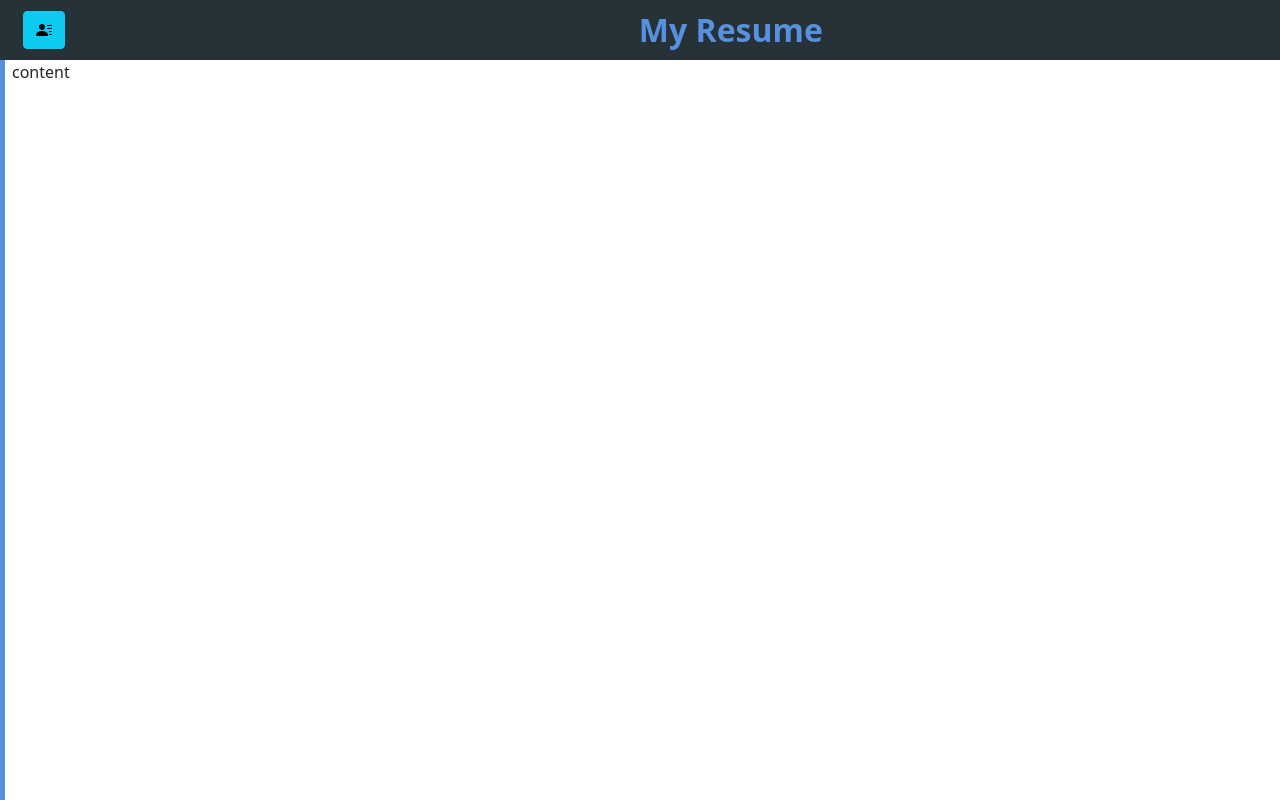
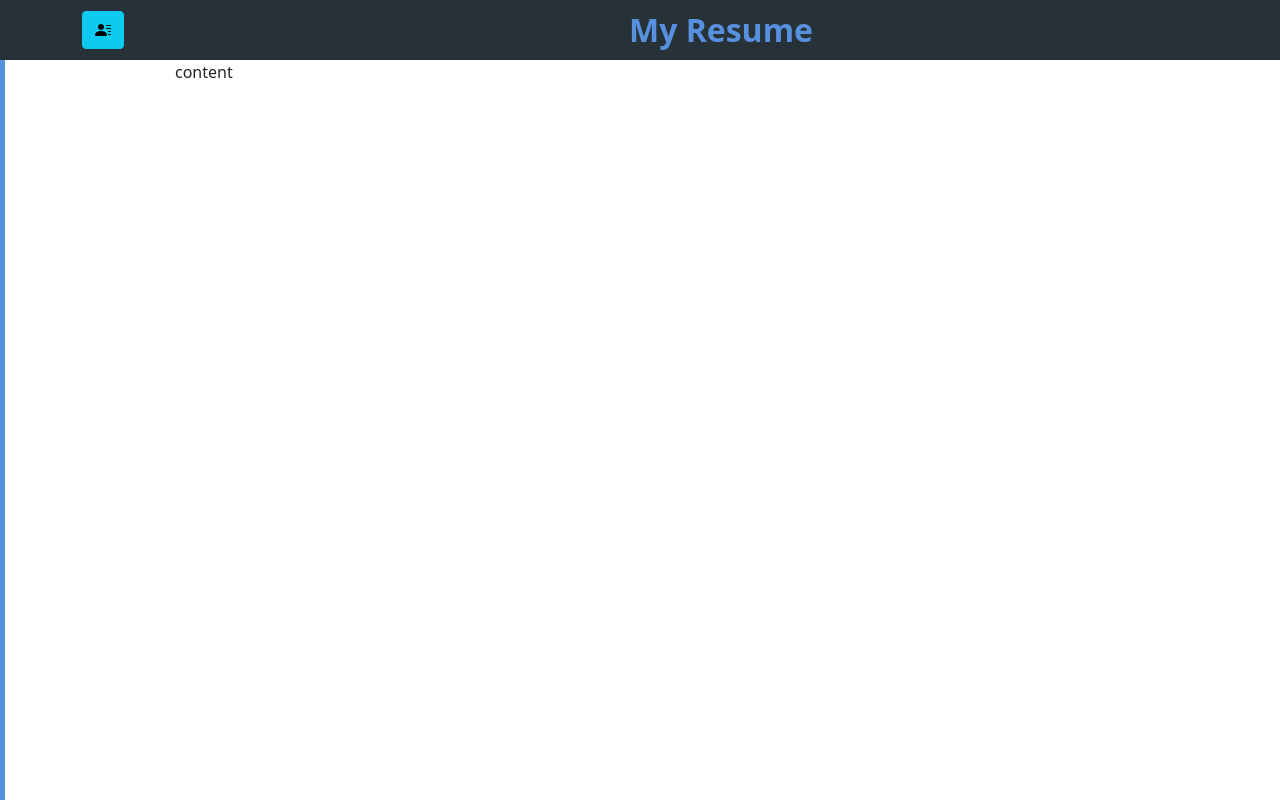
Before and after one commit to Dimaprog/my-resume, a React (Create React App) app: page / in a window 1280 px wide. Built offline with nearby package versions, Linux system fonts and the light colour scheme.

Commit message:
WIP refactor

```diff
--- a/src/App.js
+++ b/src/App.js
@@ -16,10 +16,10 @@ function App() {
     return (
         <div className="App">
             <Header toggle={toggle} onToggle={toggleSide} />
-            <div className="content-wrap container-fluid">
-                <div className="row w-100">
-                    <Side toggle={toggle} />
-                    <div className="col content">
+            <Side toggle={toggle} />
+            <div className="content-wrap container">
+                <div className="row d-flex justify-content-center w-100">
+                    <div className="col col-sm-12 col-md-10 col-lg-10 content">
                         content
                     </div>
                 </div>
--- a/src/layout/header/Header.js
+++ b/src/layout/header/Header.js
@@ -7,7 +7,7 @@ export default function Header (props) {
     return (
         <div className="header-wrapp">
             <nav className="navbar fixed-top">
-                <div className="container-fluid">
+                <div className="container">
                     <div className="row w-100">
                         <div className="col-2 toogle-button-wrap">
                             <button type="button" onClick={ ()=> props.onToggle() } className="btn btn-info">
```
